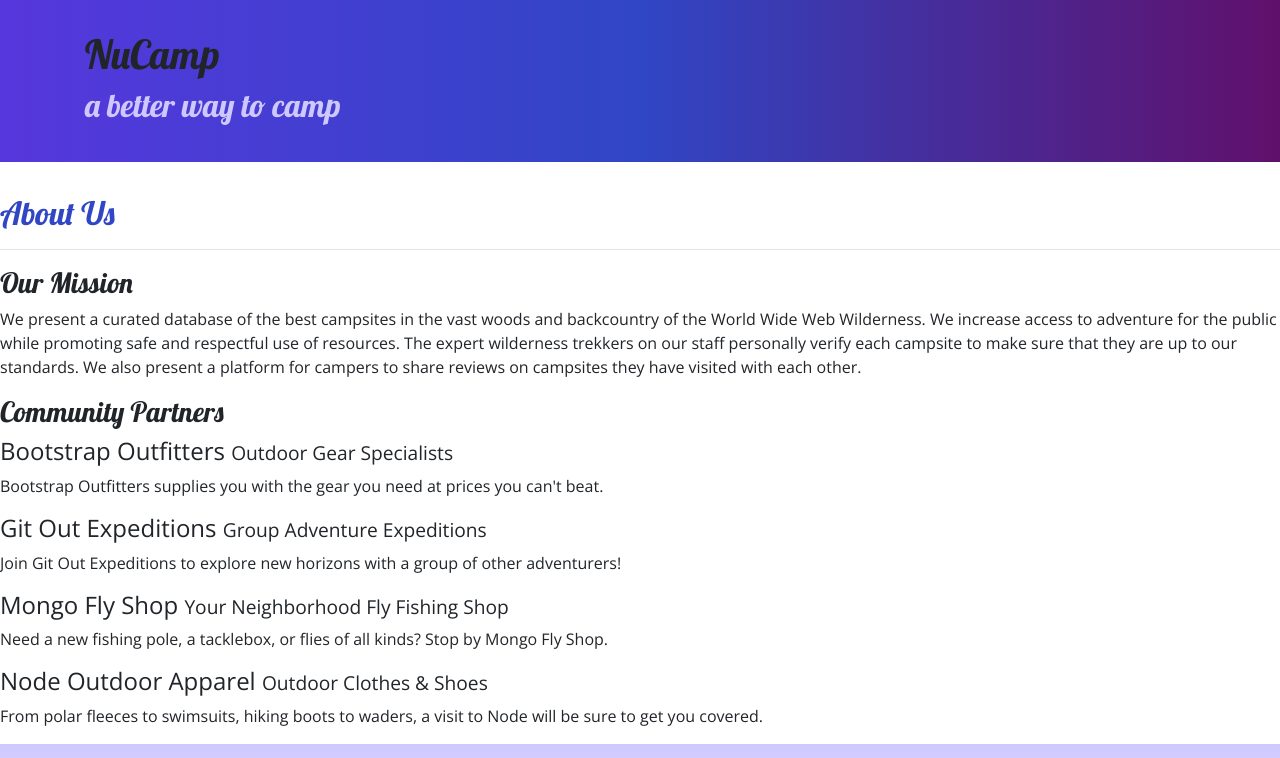
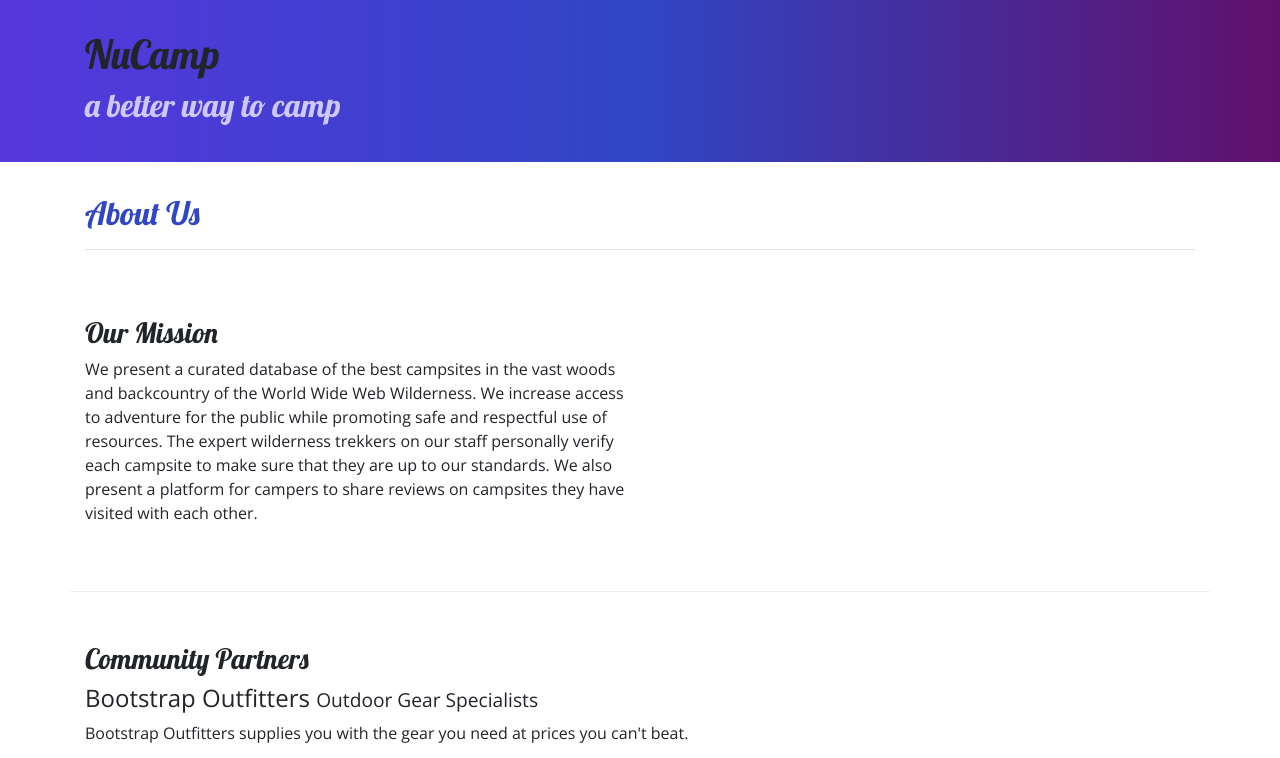
Before and after one commit to albertorramirez/nucamp-bootstrap, a website: page aboutus.html in a window 1280 px wide. Shown: the top 758 px of the page. Drawn offline with nearby package versions, Linux system fonts and the light colour scheme.

Commit message:
task 1,2,3

```diff
--- a/aboutus.html
+++ b/aboutus.html
@@ -27,32 +27,34 @@
         </div>
     </header>
 
-    <div>
-        <div>
-            <div>
+    <div class="container">
+        <div class="row">
+            <div class="col">
                <h2>About Us</h2>
                <hr />
             </div>
         </div>
 
-        <div>
-            <div>
+        <div class="row row-content">
+            <div class="col col-sm-6">
                 <h3>Our Mission</h3>
+
+
                 <p>We present a curated database of the best campsites in the vast woods and backcountry of the World Wide Web Wilderness. We increase access to adventure for the public while promoting safe and respectful use of resources. The expert wilderness trekkers on our staff personally verify each campsite to make sure that they are up to our standards. We also present a platform for campers to share reviews on campsites they have visited with each other.</p>
             </div>
         </div>
 
-        <div>
-            <div>
+        <div class="row row-content">
+            <div class="col">
                 <h3>Community Partners</h3>
                 <h4>Bootstrap Outfitters <small>Outdoor Gear Specialists</small></h4>
-                <p>Bootstrap Outfitters supplies you with the gear you need at prices you can't beat.</p>
+                <p class="d-none d-sm-block">Bootstrap Outfitters supplies you with the gear you need at prices you can't beat.</p>
                 <h4>Git Out Expeditions <small>Group Adventure Expeditions</small></h4>
-                <p>Join Git Out Expeditions to explore new horizons with a group of other adventurers!</p>
+                <p class="d-none d-sm-block">Join Git Out Expeditions to explore new horizons with a group of other adventurers!</p>
                 <h4>Mongo Fly Shop <small>Your Neighborhood Fly Fishing Shop</small></h4>
-                <p>Need a new fishing pole, a tacklebox, or flies of all kinds? Stop by Mongo Fly Shop.</p>
+                <p class="d-none d-sm-block">Need a new fishing pole, a tacklebox, or flies of all kinds? Stop by Mongo Fly Shop.</p>
                 <h4>Node Outdoor Apparel <small>Outdoor Clothes & Shoes</small></h4>
-                <p>From polar fleeces to swimsuits, hiking boots to waders, a visit to Node will be sure to get you covered.</p>
+                <p class="d-none d-sm-block">From polar fleeces to swimsuits, hiking boots to waders, a visit to Node will be sure to get you covered.</p>
             </div>
         </div>
     </div>
```
